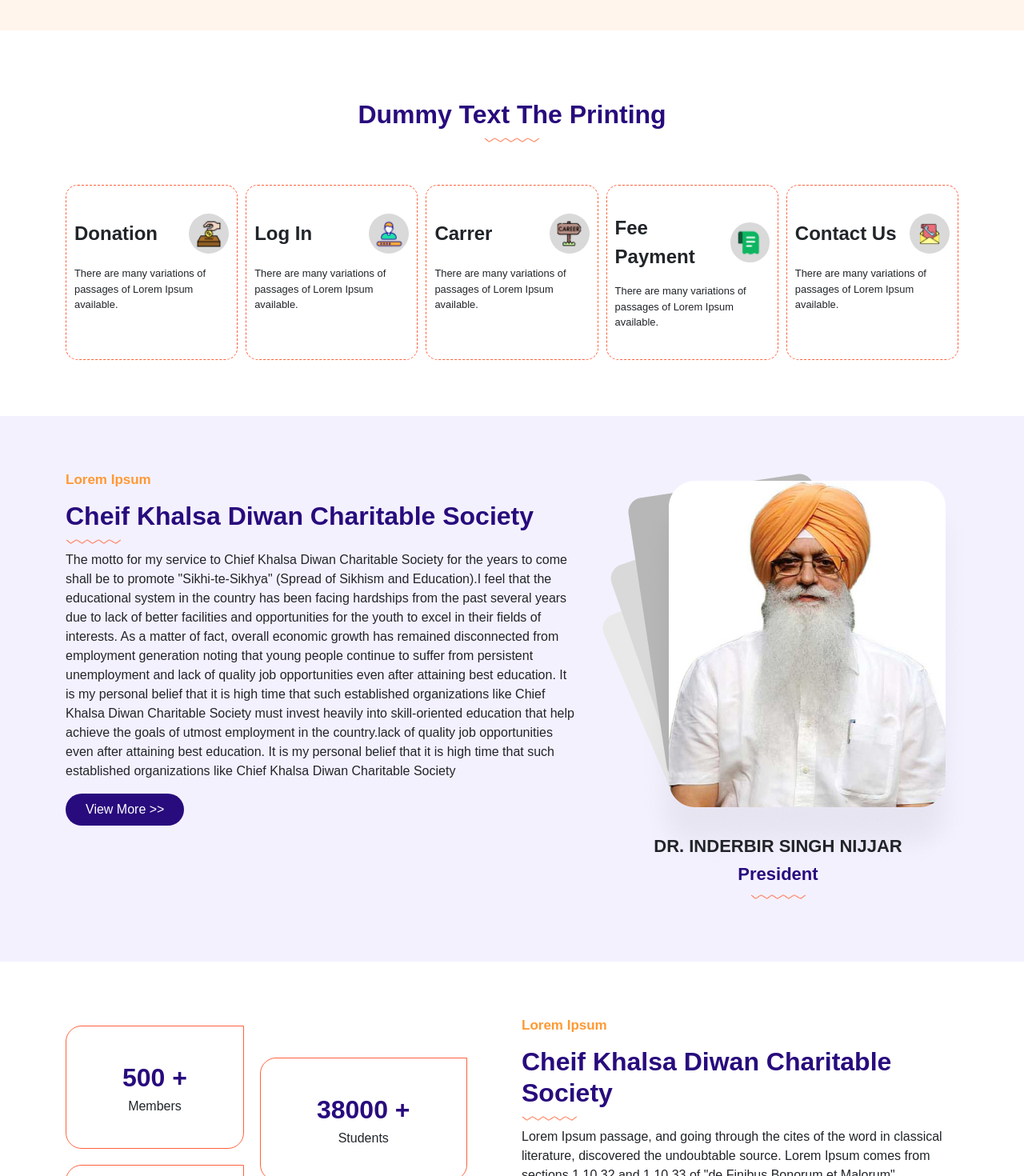
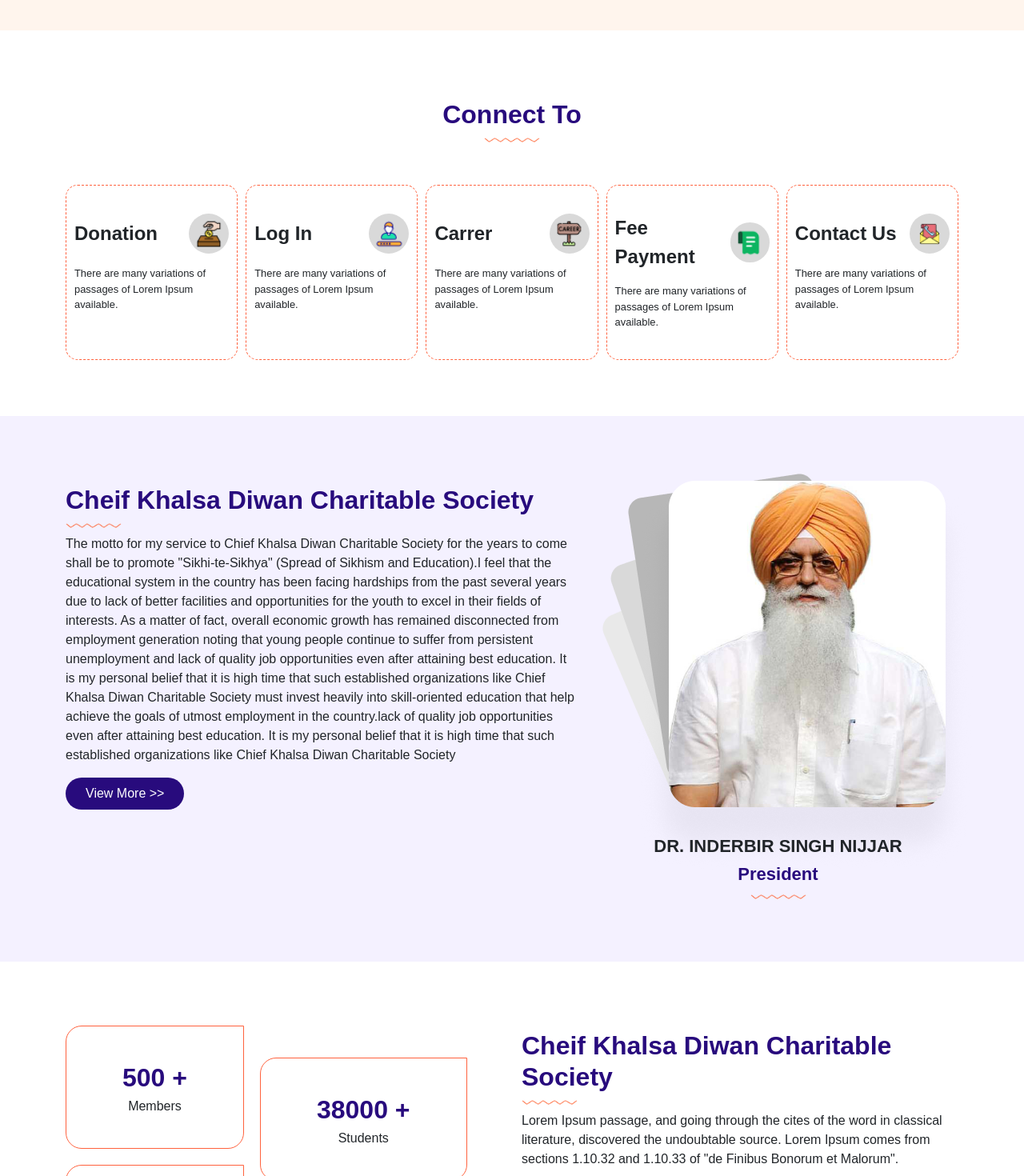
Before and after one commit to satwantcpn/ckd, a Next.js app: page / in a window 1280 px wide. Shown: the part 1940-3410 px from the top of the page at 80% size. Built offline with nearby package versions, Linux system fonts and the light colour scheme.

Commit message:
home text fixed

```diff
--- a/src/app/page.js
+++ b/src/app/page.js
@@ -161,7 +161,7 @@
             <div className='serviceOtrBox'>
               <div className='row'>
                 <div className='col-md-12'>
-                  <HeadingC subSmallHeading={""} heading={" Dummy Text The Printing"} />
+                  <HeadingC subSmallHeading={""} heading={"Connect To"} />
                   <div className='serviceMainBox'>
                     <ServiceCard title="Donation" imgName='/donation.png' Description="There are many variations of passages of Lorem Ipsum available." />
                     <ServiceCard title="Log In" imgName='/password.png' Description="There are many variations of passages of Lorem Ipsum available." />
@@ -180,7 +180,7 @@
             <div className='PresidentMessageOtrBox'>
               <div className='row'>
                 <div className='col-md-7'>
-                  <HeadingL subSmallHeading={"Lorem Ipsum"} heading={"Cheif Khalsa Diwan Charitable Society"} />
+                  <HeadingL subSmallHeading={""} heading={"Cheif Khalsa Diwan Charitable Society"} />
                   <HeadingDescription HeadingDescription={'The motto for my service to Chief Khalsa Diwan Charitable Society for the years to come shall be to promote "Sikhi-te-Sikhya" (Spread of Sikhism and Education).I feel that the educational system in the country has been facing hardships from the past several years due to lack of better facilities and opportunities for the youth to excel in their fields of interests. As a matter of fact, overall economic growth has remained disconnected from employment generation noting that young people continue to suffer from persistent unemployment and lack of quality job opportunities even after attaining best education. It is my personal belief that it is high time that such established organizations like Chief Khalsa Diwan Charitable Society must invest heavily into skill-oriented education that help achieve the goals of utmost employment in the country.lack of quality job opportunities even after attaining best education. It is my personal belief that it is high time that such established organizations like Chief Khalsa Diwan Charitable Society'} />
                   <GlobalButton buttonValue="View More >>" color={blue} />
                 </div>
@@ -219,7 +219,7 @@
                 </div>
                 <div className='col-md-6'>
                   <div className='counterInrTextBox'>
-                    <HeadingL subSmallHeading={"Lorem Ipsum"} heading={"Cheif Khalsa Diwan Charitable Society"} />
+                    <HeadingL subSmallHeading={""} heading={"Cheif Khalsa Diwan Charitable Society"} />
                     <HeadingDescription HeadingDescription={'Lorem Ipsum passage, and going through the cites of the word in classical literature, discovered the undoubtable source. Lorem Ipsum comes from sections 1.10.32 and 1.10.33 of "de Finibus Bonorum et Malorum".'} />
                     <HeadingDescription HeadingDescription={'Lorem Ipsum passage, and going through the cites of the word in classical literature, discovered the undoubtable source. Lorem Ipsum comes from sections 1.10.32 and 1.10.33 of "de Finibus Bonorum et Malorum".'} />
                     <HeadingDescription HeadingDescription={'Lorem Ipsum passage, and going through the cites of the word in classical literature, discovered the undoubtable source. Lorem Ipsum comes from sections 1.10.32 and 1.10.33 of "de Finibus Bonorum et Malorum".'} />
```
